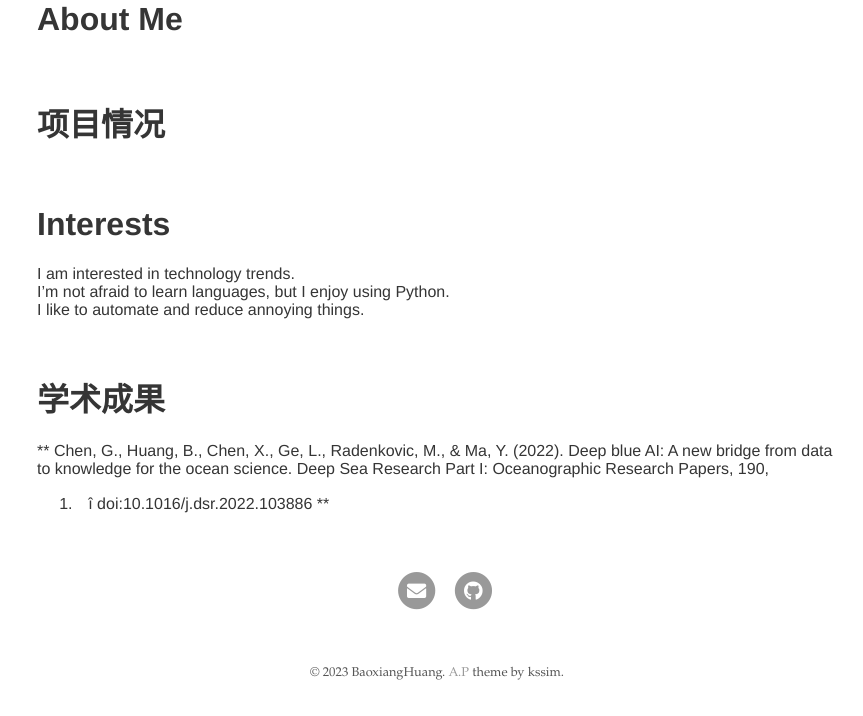
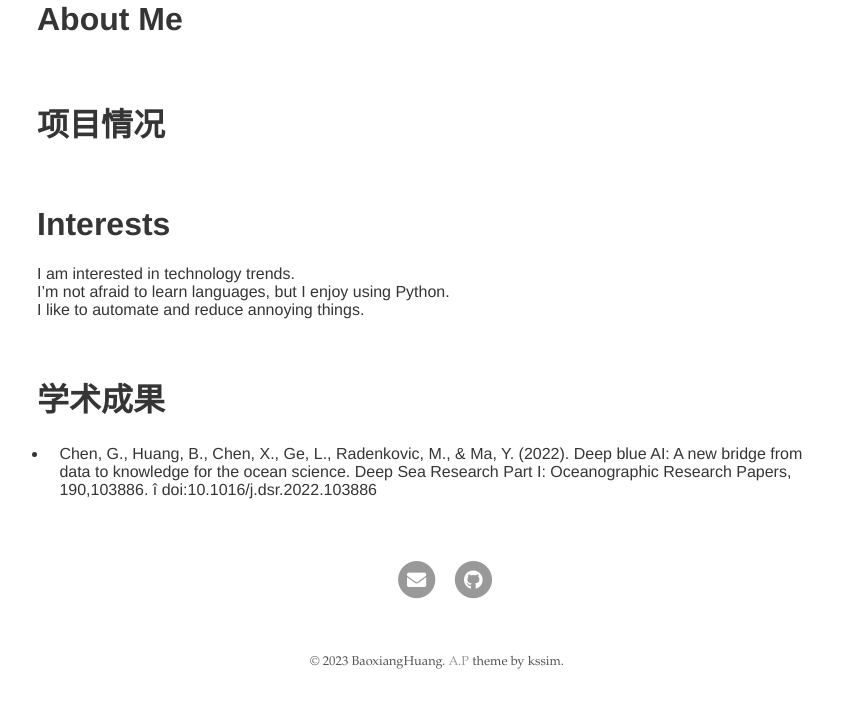
Before and after one commit to BaoxiangHuang/BaoxiangHuang.github.io, a Jekyll site: the page built from index.md, in a window 1280 px wide. Shown: the part 267-983 px from the top of the page, without its empty margins (203-1066 px from the left). Built offline with Jekyll 4.4.1, drawn with Linux system fonts in a browser that asks for light colours; our own code applies the rules of GitHub Pages for plain Markdown files.

Commit message:
Update index.md

```diff
--- a/index.md
+++ b/index.md
@@ -19,6 +19,5 @@ I like to automate and reduce annoying things.
 
 <br/>
 # 学术成果
-** Chen, G., Huang, B., Chen, X., Ge, L., Radenkovic, M., & Ma, Y. (2022). Deep blue AI: A new bridge from
-data to knowledge for the ocean science. Deep Sea Research Part I: Oceanographic Research Papers, 190,
-103886. î doi:10.1016/j.dsr.2022.103886 **
+* Chen, G., Huang, B., Chen, X., Ge, L., Radenkovic, M., & Ma, Y. (2022). Deep blue AI: A new bridge from
+data to knowledge for the ocean science. Deep Sea Research Part I: Oceanographic Research Papers, 190,103886. î doi:10.1016/j.dsr.2022.103886
```
